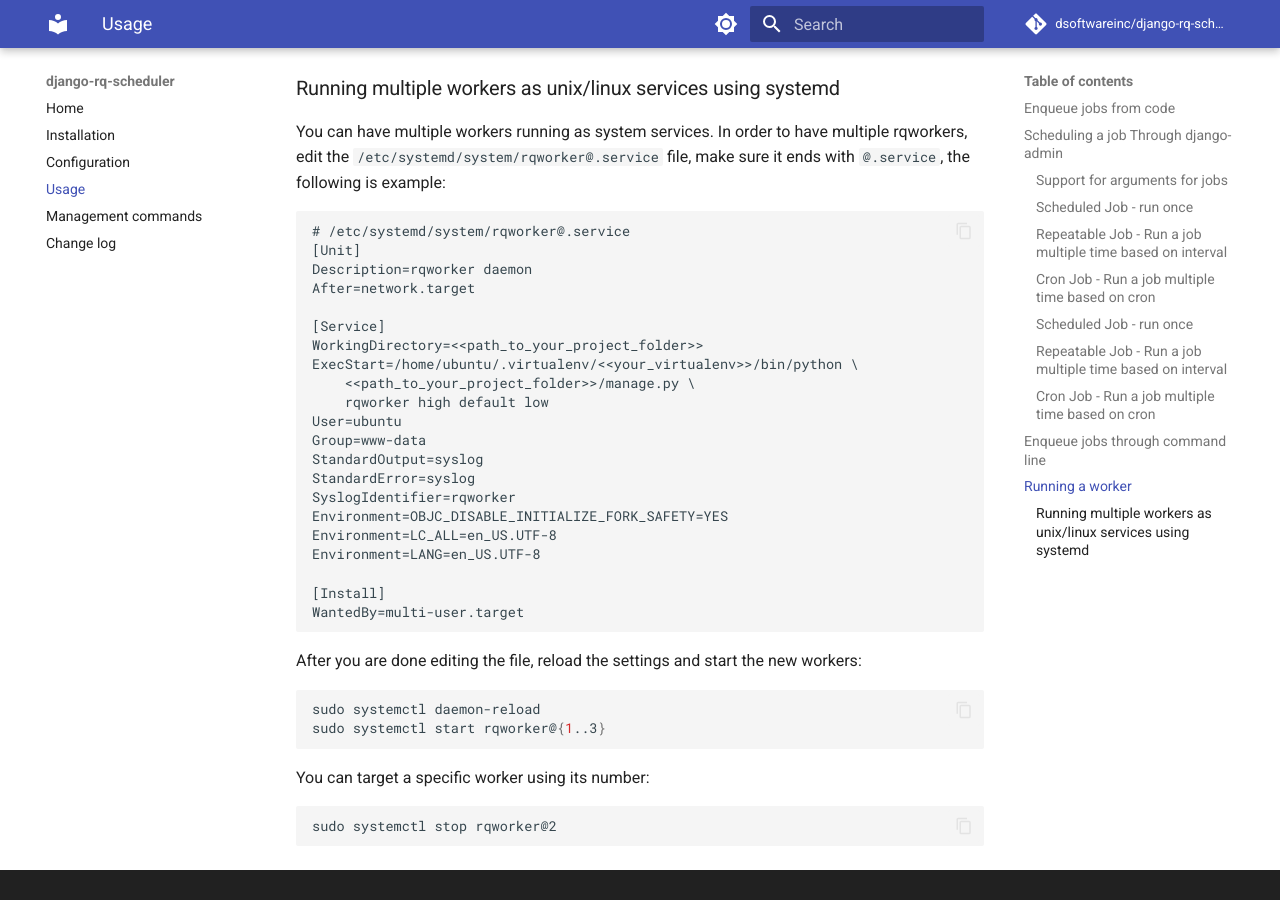
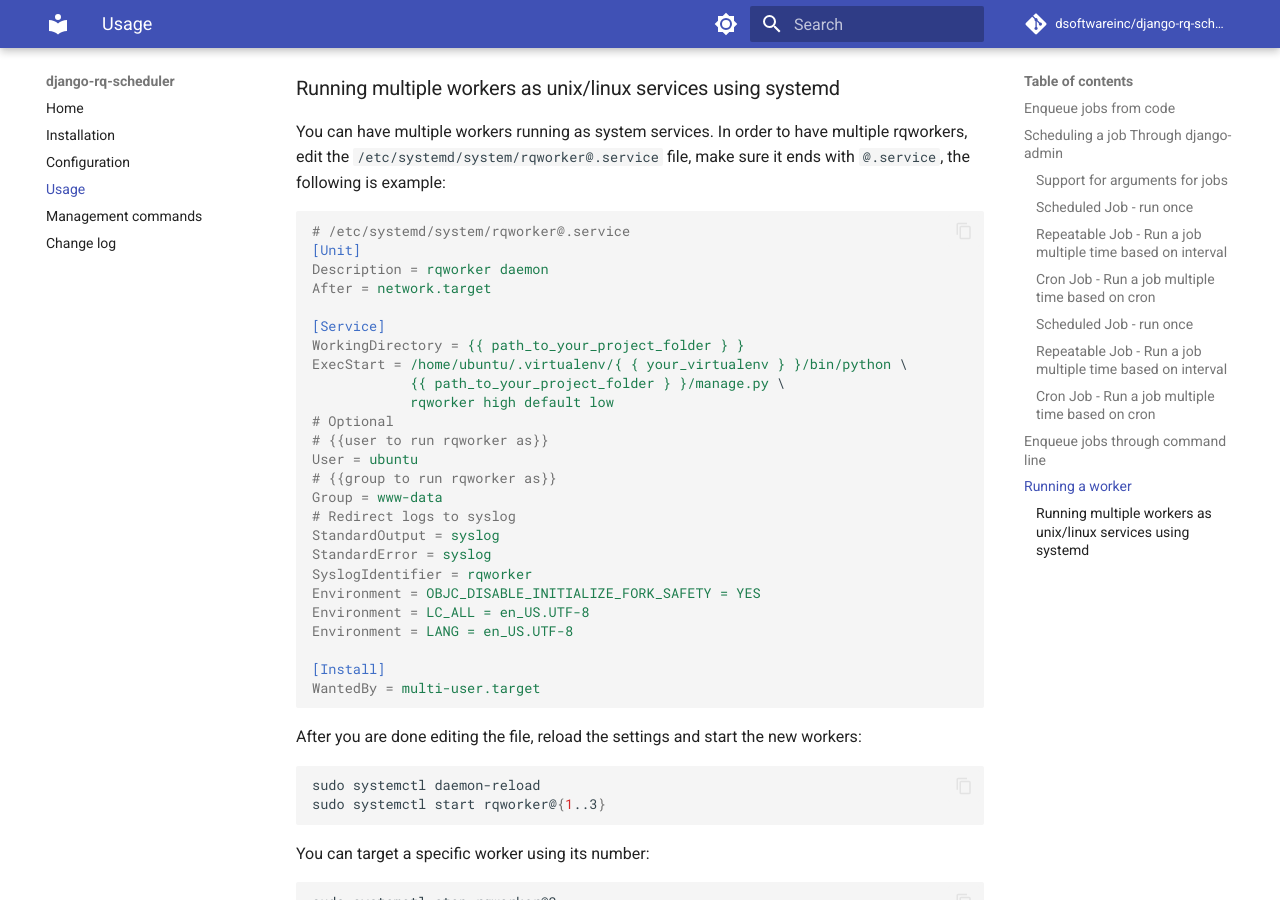
Before and after one commit to dsoftwareinc/django-rq-scheduler, an MkDocs documentation site: the page built from docs/usage.md, in a window 1280 px wide and 900 px high, scrolled down 4532 px. Built offline with MkDocs 1.6.1 and Material for MkDocs 9.7.7, drawn with Linux system fonts in a browser that asks for light colours; comment, search, counter and statistics services are not loaded.

Commit message:
Add unix service to docs

````diff
--- a/docs/usage.md
+++ b/docs/usage.md
@@ -148,28 +148,32 @@
 In order to have multiple rqworkers, edit the `/etc/systemd/system/rqworker@.service`
 file, make sure it ends with `@.service`, the following is example:
 
-```
+```ini
 # /etc/systemd/system/rqworker@.service
 [Unit]
-Description=rqworker daemon
-After=network.target
+Description = rqworker daemon
+After = network.target
 
 [Service]
-WorkingDirectory=<<path_to_your_project_folder>>
-ExecStart=/home/ubuntu/.virtualenv/<<your_virtualenv>>/bin/python \
-    <<path_to_your_project_folder>>/manage.py \
-    rqworker high default low
-User=ubuntu
-Group=www-data
-StandardOutput=syslog
-StandardError=syslog
-SyslogIdentifier=rqworker
-Environment=OBJC_DISABLE_INITIALIZE_FORK_SAFETY=YES
-Environment=LC_ALL=en_US.UTF-8
-Environment=LANG=en_US.UTF-8
+WorkingDirectory = {{ path_to_your_project_folder } }
+ExecStart = /home/ubuntu/.virtualenv/{ { your_virtualenv } }/bin/python \
+            {{ path_to_your_project_folder } }/manage.py \
+            rqworker high default low
+# Optional
+# {{user to run rqworker as}}
+User = ubuntu
+# {{group to run rqworker as}}
+Group = www-data
+# Redirect logs to syslog
+StandardOutput = syslog
+StandardError = syslog
+SyslogIdentifier = rqworker
+Environment = OBJC_DISABLE_INITIALIZE_FORK_SAFETY = YES
+Environment = LC_ALL = en_US.UTF-8
+Environment = LANG = en_US.UTF-8
 
 [Install]
-WantedBy=multi-user.target
+WantedBy = multi-user.target
 ```
 
 After you are done editing the file, reload the settings and start the new workers:
@@ -181,5 +185,4 @@
 You can target a specific worker using its number:
 ```shell
 sudo systemctl stop rqworker@2
-
 ```
````
